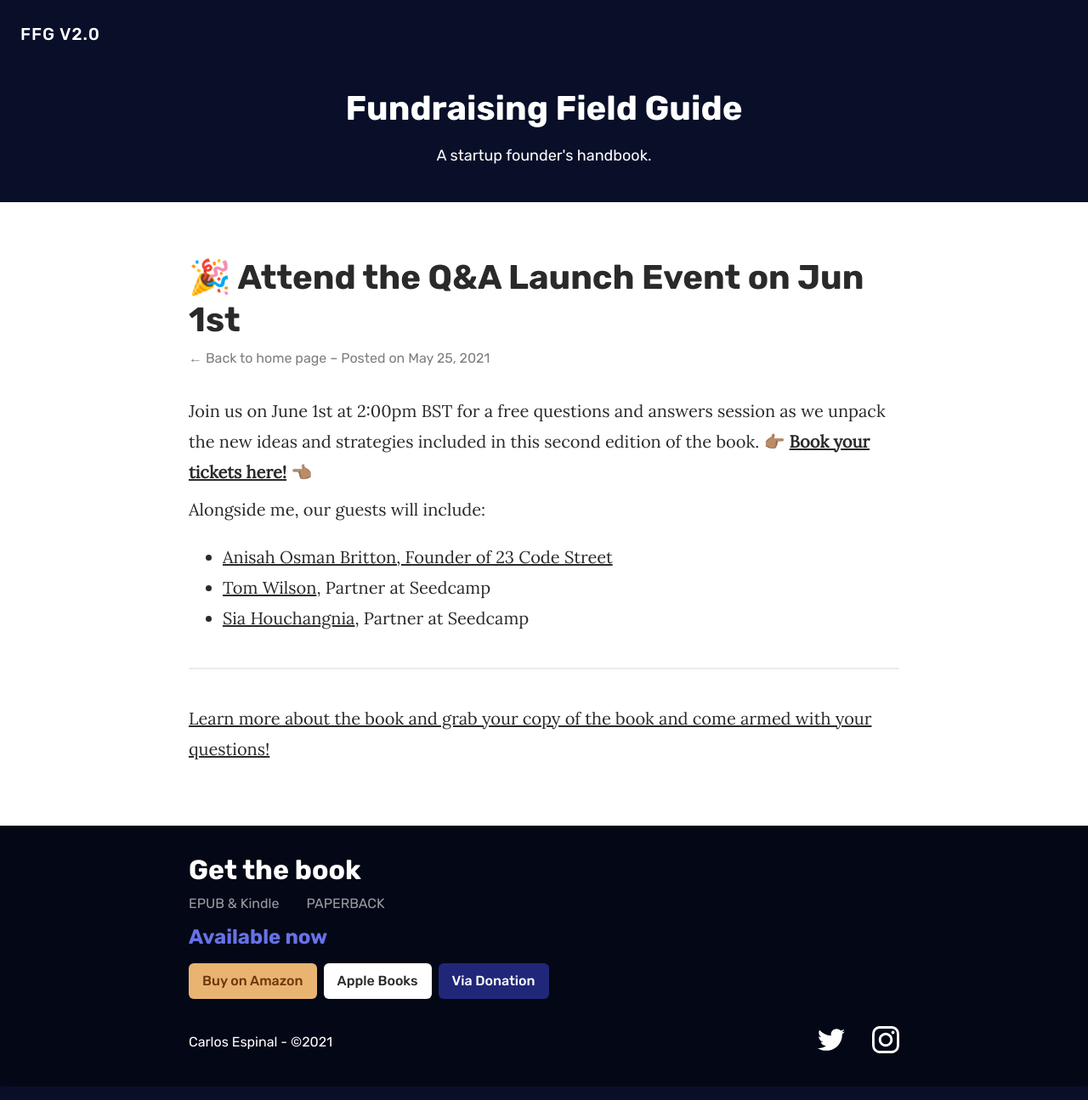
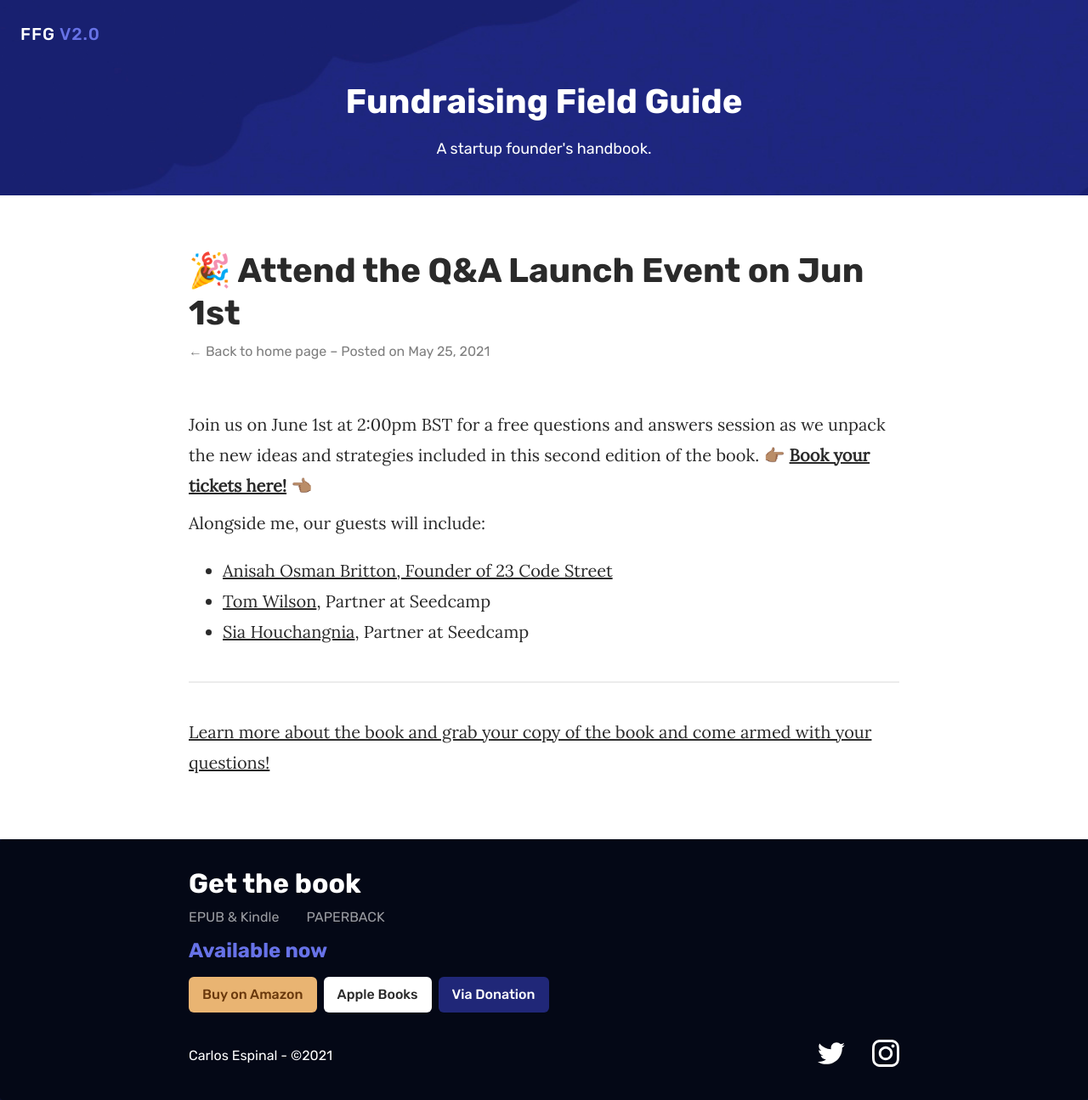
Before and after one commit to matthewcobb/ffg, a Jekyll site: the page built from _posts/2021-04-30-another-post.md, in a window 1280 px wide. Shown: the whole page at 85% size. Built offline with Jekyll 4.4.1, drawn with Linux system fonts in a browser that asks for light colours.

Commit message:
Improve design

```diff
--- a/_includes/nav.html
+++ b/_includes/nav.html
@@ -1,5 +1,5 @@
-<nav class="grid justify-between no-response">
-  <div class="cell">
-    <h3><a href="{{ site.baseurl }}/">FFG V2.0</a></h3>
-  </div>
+<nav>
+  <h3 class="space-bottom-xs-none space-top-xs-none">
+    <a href="{{ site.baseurl }}/">FFG <span class="text-cta">V2.0</span></a>
+  </h3>
 </nav>
--- a/_layouts/default.html
+++ b/_layouts/default.html
@@ -16,7 +16,7 @@
   <body>
     <header class="row-dark">
       {% include nav.html %}
-      <div class="content text-center">
+      <div class="content text-center hidden-until-sm">
         <h1><a href="{{site.baseurl}}/">{{ site.title }}</a></h1>
         <p>{{ site.description }}</p>
       </div>
--- a/_layouts/post.html
+++ b/_layouts/post.html
@@ -8,13 +8,13 @@ layout: default
     <a href="{{ site.baseurl }}/">← Back to home page</a> – Posted on {{ page.date | date: "%B %e, %Y" }}
   </div>
 
-  {% if page.featured_image != '''' %}
+  {% if page.featured_image %}
   <div class="featured-image">
     <img src="{{ page.featured_image }}" class="img-full" />
   </div>
   {% endif %}
 
-  <div class="entry space-top-xs-lg">
+  <div class="entry space-top-xs-md">
     {{ content }}
   </div>
 </article>
--- a/_sass/_layout.scss
+++ b/_sass/_layout.scss
@@ -64,7 +64,11 @@ header {
 
   &.row-dark {
     background: $purple-dark;
+    @include bp(sm) {
+      background: url("images/header.jpg") $purple-dark no-repeat top center;
+    }
     color: $white-base;
+    background-size: cover;
     .content {
       padding: $_2em 0 $_4em;
     }
--- a/_sass/_type.scss
+++ b/_sass/_type.scss
@@ -21,16 +21,26 @@ p {
 }
 
 h1 {
-  font-size: 40px;
+  font-size: 28px;
   margin-bottom: $_2em;
+  @include bp(sm) {
+    font-size: 40px;
+  }
 }
 
 h2 {
-  font-size: 32px;
+  font-size: 24px;
+  @include bp(sm) {
+    font-size: 32px;
+  }
+
 }
 
 h3 {
-  font-size: 24px;
+  font-size: 20px;
+  @include bp(sm) {
+    font-size: 24px;
+  }
   &:not(:first-child){
     margin-top: $_4em;
   }
@@ -82,11 +92,15 @@ article {
   }
   img {
     width: 100%;
+    border-radius: 4px;
   }
   p, ul, ol, blockquote {
-    font-size: 20px;
+    font-size: 16px;
     line-height: 1.8em;
     font-family: 'Lora', serif;
+    @include bp(sm) {
+      font-size:20px;
+    }
     a {
       text-decoration: underline;
     }
```
